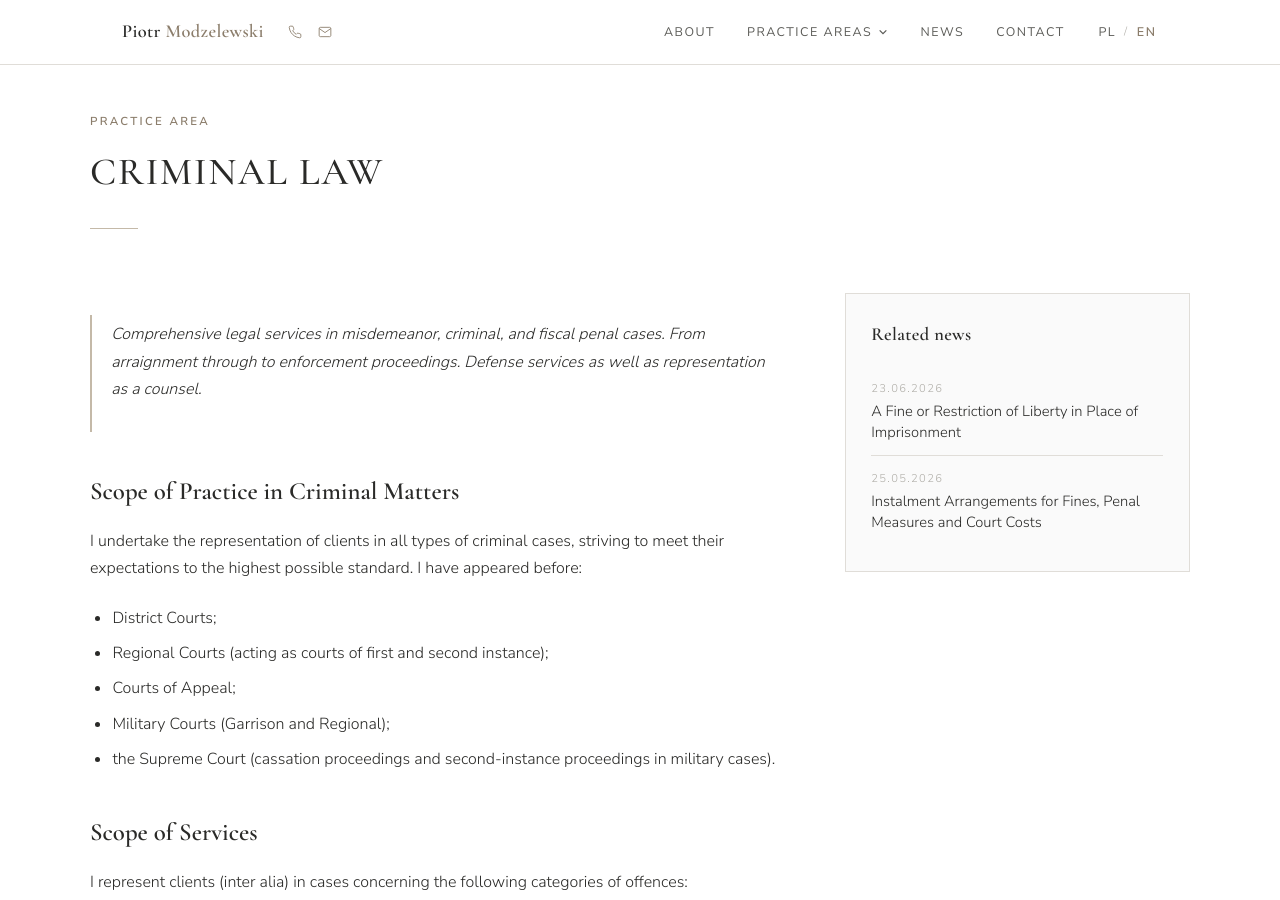
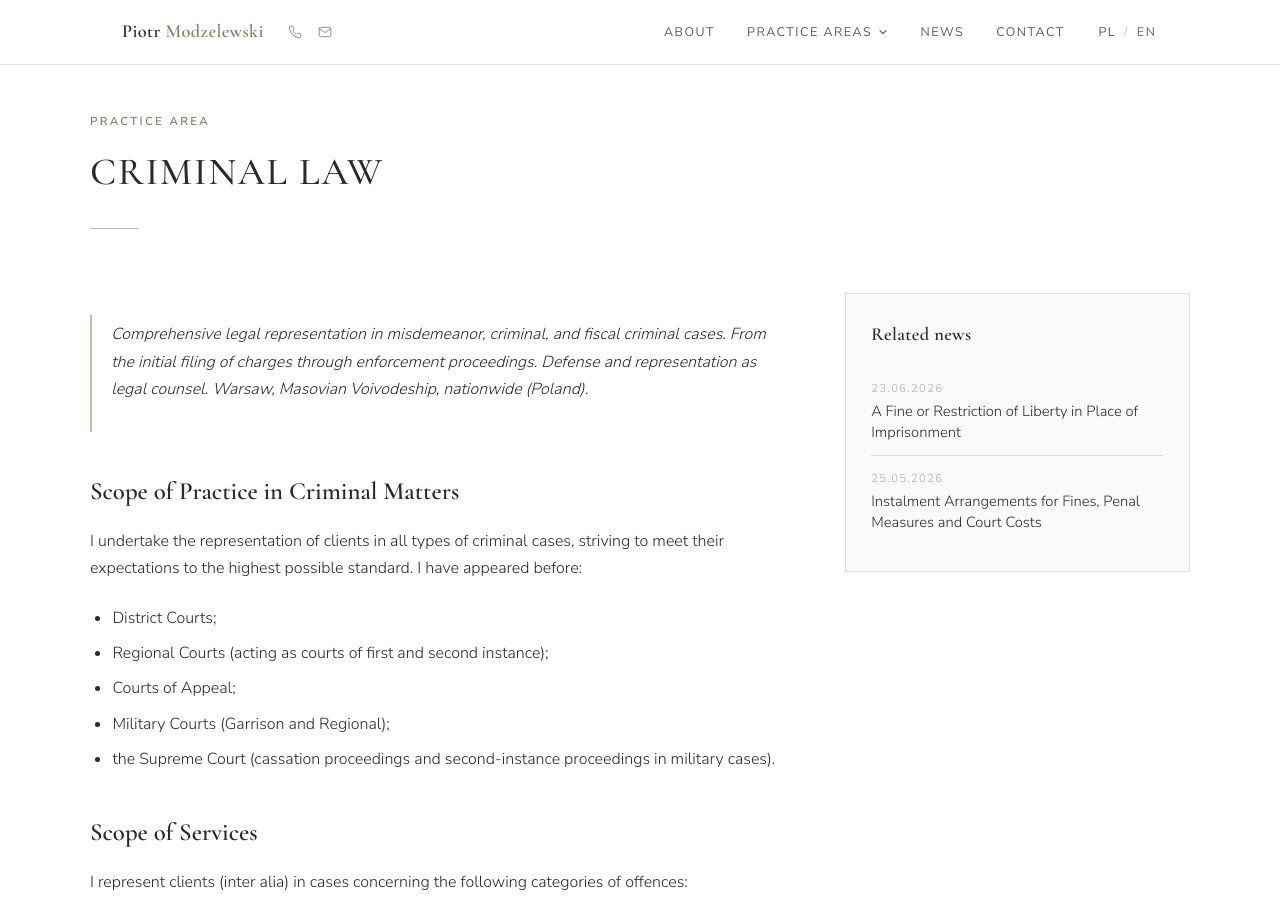
Before and after one commit to pmmodzelewski/adwokatmodzelewski.pl, a Jekyll site: the page built from _specjalizacje/en/criminal-law.md, in a window 1280 px wide and 900 px high. Built offline with Jekyll 4.4.1, drawn with Linux system fonts in a browser that asks for light colours; Markdown is read by kramdown in place of the engine named in the settings.

Commit message:
Update criminal-law.md

```diff
--- a/_specjalizacje/en/criminal-law.md
+++ b/_specjalizacje/en/criminal-law.md
@@ -30,9 +30,10 @@ faq:
 
 ---
 
-> Comprehensive legal services in misdemeanor, criminal, and fiscal penal cases.
-> From arraignment through to enforcement proceedings.
-> Defense services as well as representation as a counsel.
+> Comprehensive legal representation in misdemeanor, criminal, and fiscal criminal cases.
+> From the initial filing of charges through enforcement proceedings.
+> Defense and representation as legal counsel.
+> Warsaw, Masovian Voivodeship, nationwide (Poland).
 
 ## Scope of Practice in Criminal Matters
 
```
